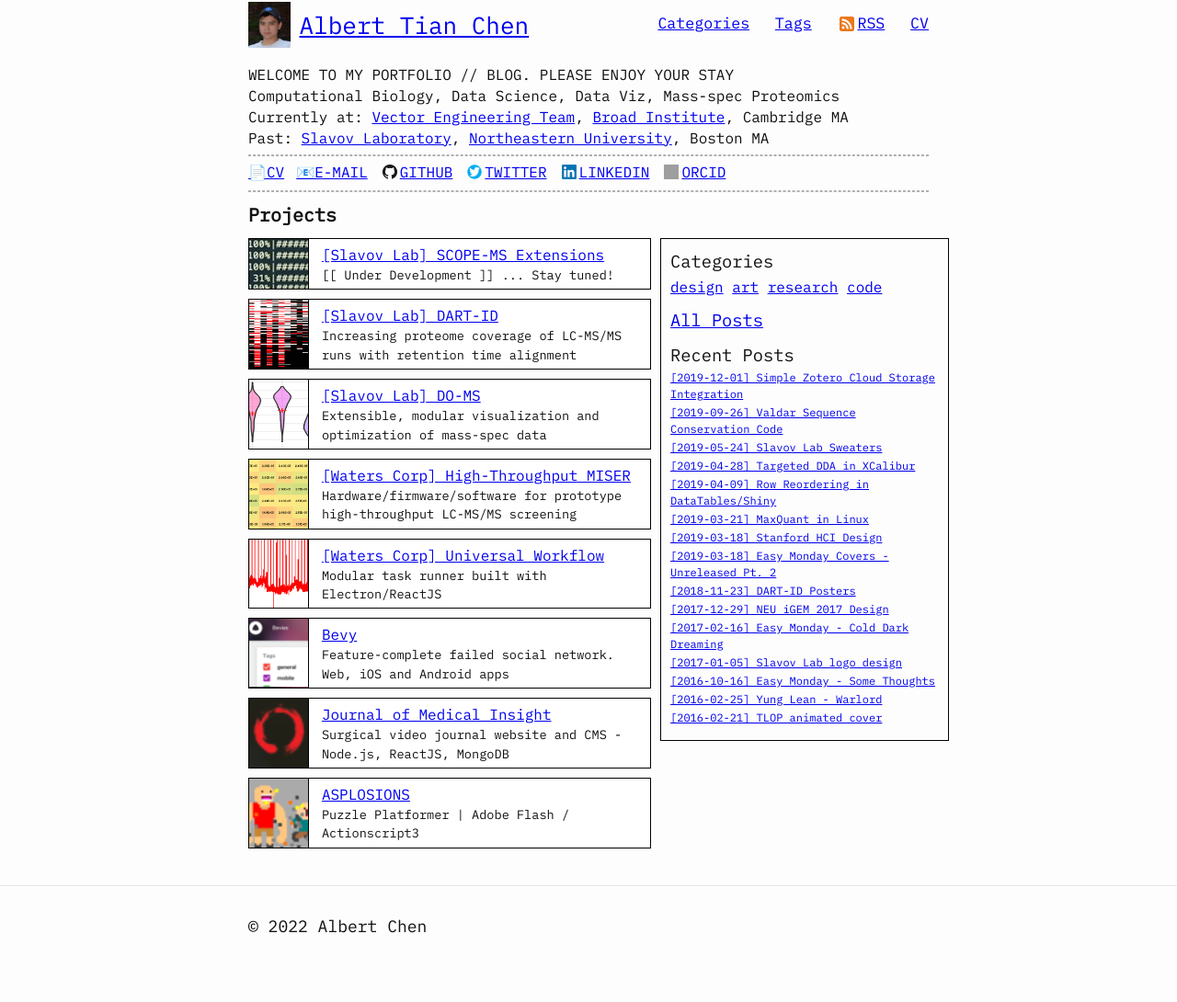
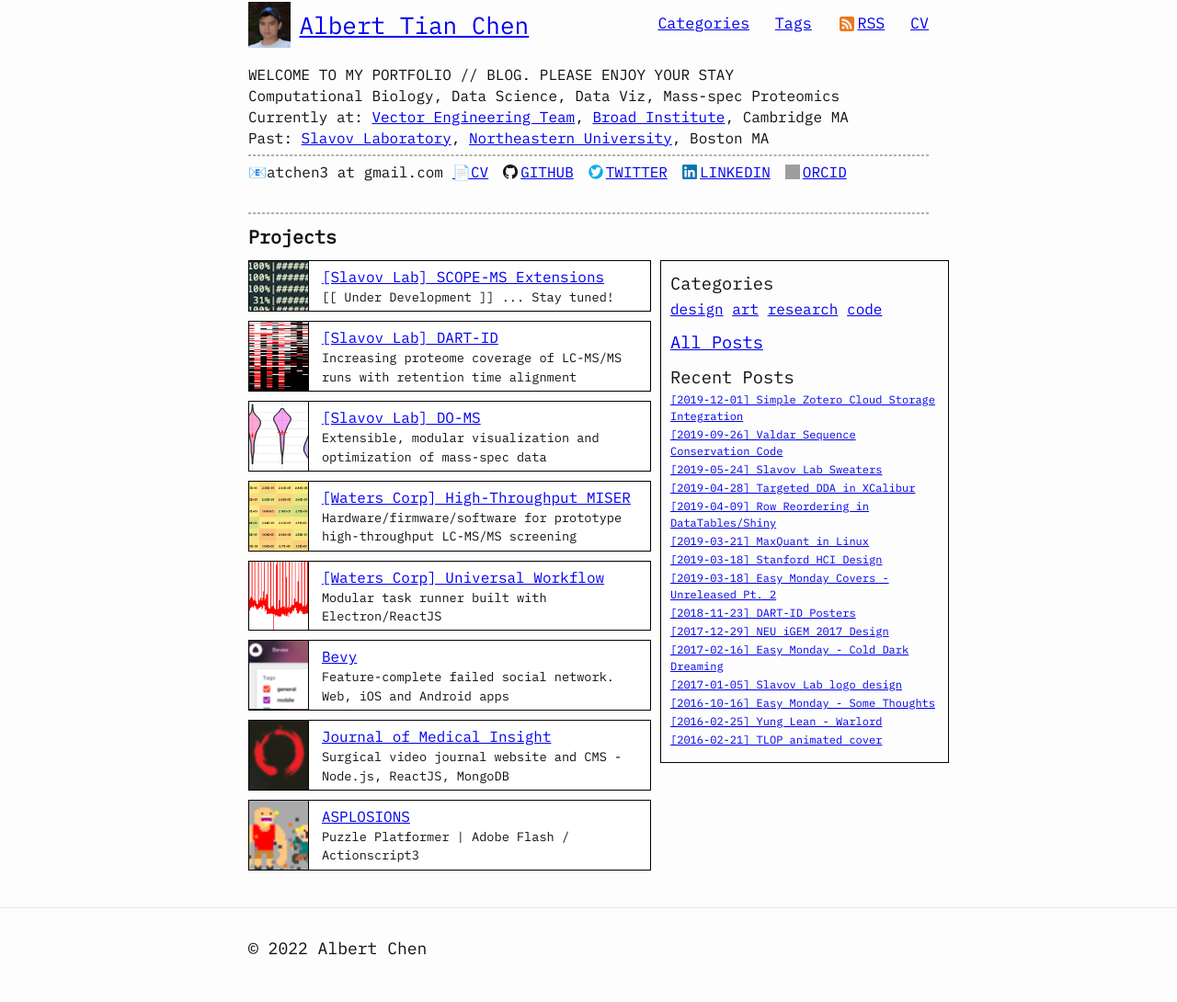
Before and after one commit to atc3/atc3.github.io, a Jekyll site: the page built from index.html, in a window 1280 px wide. Shown: the whole page at 92% size. Built offline with Jekyll 4.4.1, drawn with Linux system fonts in a browser that asks for light colours; before the commit the page ends 1066 px from its top, so only the background shows below that; grey boxes are pictures that could not be loaded.

Commit message:
update email

```diff
--- a/_layouts/home.html
+++ b/_layouts/home.html
@@ -33,8 +33,8 @@
     <p>Past: <a href="https://slavovlab.net" target="_blank" title="Slavov Lab Web Page">Slavov Laboratory</a>, <a href="https://northeastern.edu" target="_blank" title="Northeastern University Web Page">Northeastern University</a>, Boston MA</p>
     <hr />
     <ul class='abstract-links'>
+      <li><span>📧atchen3 at gmail.com</span></li>
       <li><a href="{{ "/assets/cv-albert-chen.pdf" | relative_url }}" target="_blank">📄CV</a></li>
-      <li><a href="mailto:chen.alb@northeastern.edu" target="_blank">📧E-MAIL</a></li>
       <li><a href="https://github.com/atc3" target="_blank">
         <img src="/images/github_logo.png" width=16 height=16>GITHUB
       </a></li>
```
